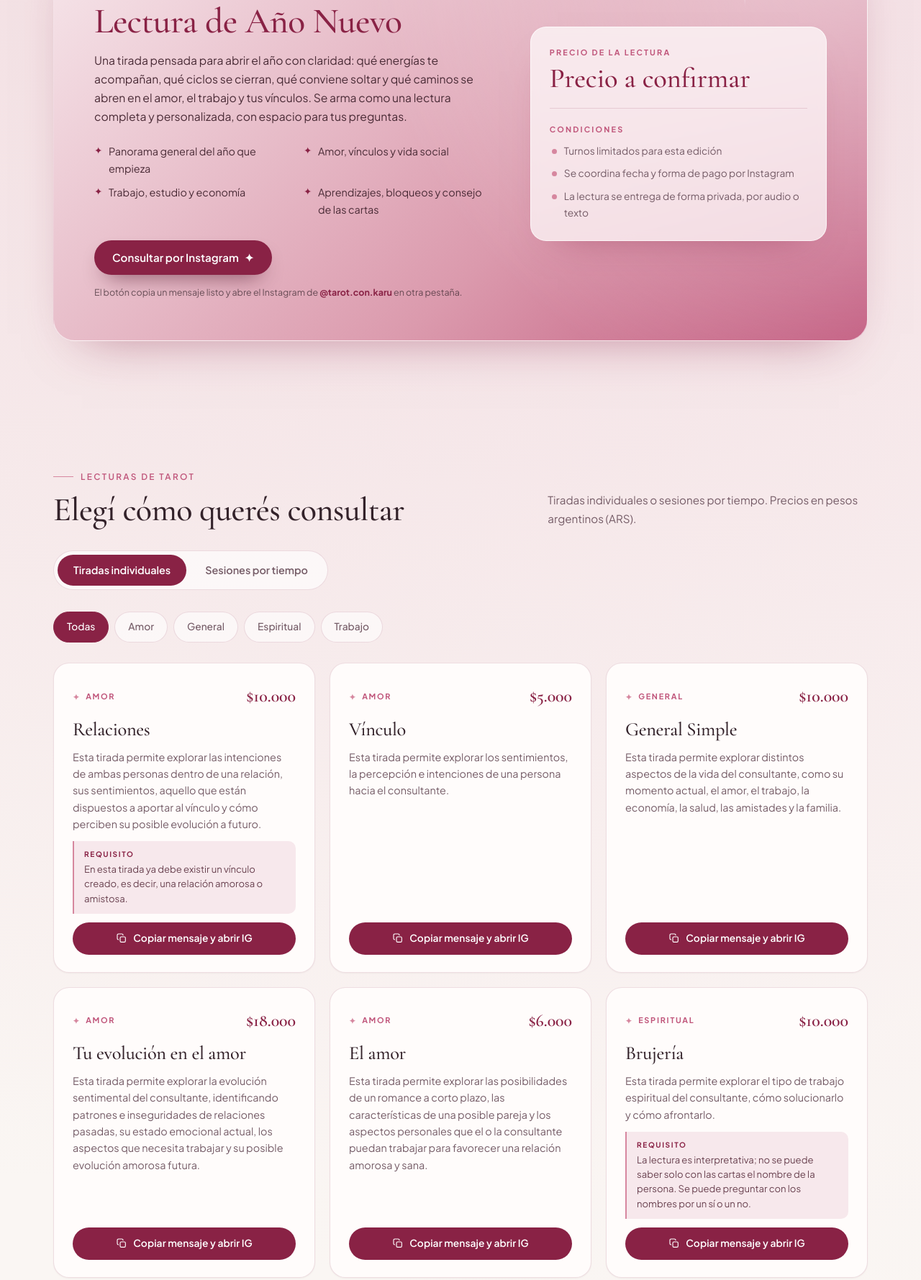
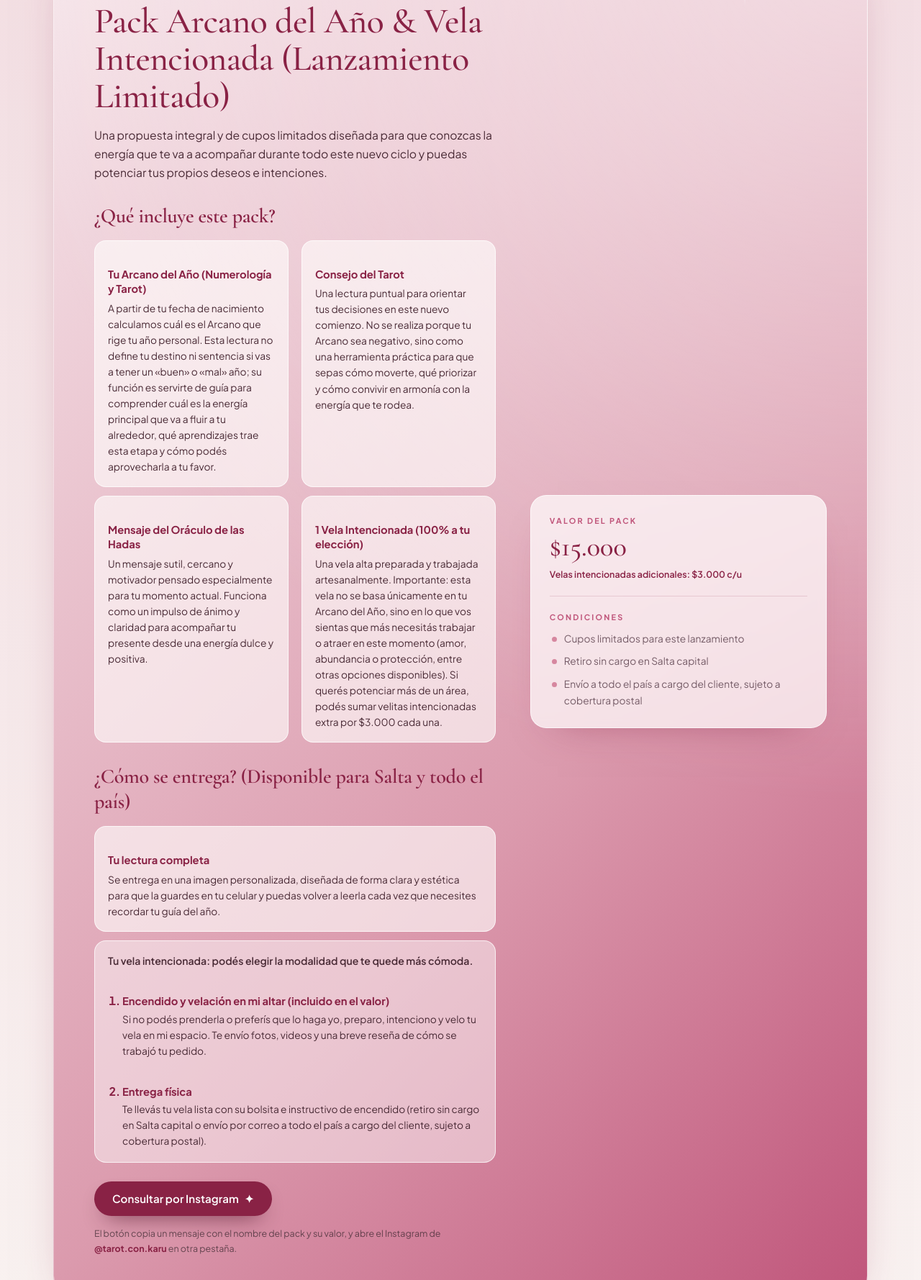
Before and after one commit to v0idbrn/tarot-con-karu, a plain HTML site: page public/index.html in a window 1280 px wide. Shown: the part 873-2652 px from the top of the page at 72% size. Drawn offline with nearby package versions, Linux system fonts and the light colour scheme.

Commit message:
feat: detallar el Pack Arcano del Año y Vela Intencionada
Reemplaza el placeholder de Año Nuevo con el contenido definitivo del pack
($15.000, qué incluye, entrega y condiciones) y corrige el paso de reserva
para que hable en primera persona, ya que el sitio es de Karu.

```diff
--- a/public/app.js
+++ b/public/app.js
@@ -293,6 +293,8 @@ function renderNewYear() {
   setText("an-etiqueta", NEW_YEAR_SERVICE.etiqueta);
   setText("an-titulo", NEW_YEAR_SERVICE.nombre);
   setText("an-desc", NEW_YEAR_SERVICE.descripcion);
+  setText("an-incluye-titulo", NEW_YEAR_SERVICE.incluyeTitulo);
+  setText("an-entrega-titulo", NEW_YEAR_SERVICE.entrega?.titulo);
 
   const priceEl = document.getElementById("an-precio");
   if (priceEl) {
@@ -302,11 +304,48 @@ function renderNewYear() {
       "A confirmar";
   }
 
+  setText("an-precio-nota", NEW_YEAR_SERVICE.precioNota);
+
   const incluyeEl = document.getElementById("an-incluye");
   if (incluyeEl && Array.isArray(NEW_YEAR_SERVICE.incluye)) {
     incluyeEl.innerHTML = NEW_YEAR_SERVICE.incluye
-      .map((item) => `<li>${item}</li>`)
+      .map(
+        (item) => `
+          <article class="feature">
+            <h4 class="feature-title">${item.titulo}</h4>
+            <p class="feature-text">${item.texto}</p>
+          </article>
+        `
+      )
       .join("");
+  }
+
+  const entregaEl = document.getElementById("an-entrega");
+  const entrega = NEW_YEAR_SERVICE.entrega;
+  if (entregaEl && entrega) {
+    const modalidades = Array.isArray(entrega.modalidades)
+      ? entrega.modalidades
+          .map(
+            (modalidad) => `
+              <li class="delivery-mode">
+                <h4 class="feature-title">${modalidad.titulo}</h4>
+                <p class="feature-text">${modalidad.texto}</p>
+              </li>
+            `
+          )
+          .join("")
+      : "";
+
+    entregaEl.innerHTML = `
+      <article class="feature feature--reading">
+        <h4 class="feature-title">${entrega.lectura.titulo}</h4>
+        <p class="feature-text">${entrega.lectura.texto}</p>
+      </article>
+      <div class="delivery-modes">
+        <p class="delivery-intro">${entrega.velaIntro}</p>
+        <ol class="delivery-list">${modalidades}</ol>
+      </div>
+    `;
   }
 
   const condEl = document.getElementById("an-cond");
--- a/public/data/services.js
+++ b/public/data/services.js
@@ -31,31 +31,73 @@ export const tiktok = {
 
 export const NEW_YEAR_SERVICE = {
   id: "ano-nuevo",
-  etiqueta: "Edición especial",
-  nombre: "Lectura de Año Nuevo",
+  etiqueta: "Lanzamiento Limitado · Año Nuevo",
+  nombre:
+    "Pack Arcano del Año & Vela Intencionada (Lanzamiento Limitado)",
 
   // Precio en ARS. Usá un número (por ej. 15000) o null mientras esté a confirmar.
-  precio: null,
+  precio: 15000,
   precioTexto: "Precio a confirmar",
+  precioNota: "Velas intencionadas adicionales: $3.000 c/u",
 
   descripcion:
-    "Una tirada pensada para abrir el año con claridad: qué energías te acompañan, qué ciclos se cierran, qué conviene soltar y qué caminos se abren en el amor, el trabajo y tus vínculos. Se arma como una lectura completa y personalizada, con espacio para tus preguntas.",
+    "Una propuesta integral y de cupos limitados diseñada para que conozcas la energía que te va a acompañar durante todo este nuevo ciclo y puedas potenciar tus propios deseos e intenciones.",
 
+  incluyeTitulo: "¿Qué incluye este pack?",
   incluye: [
-    "Panorama general del año que empieza",
-    "Amor, vínculos y vida social",
-    "Trabajo, estudio y economía",
-    "Aprendizajes, bloqueos y consejo de las cartas",
+    {
+      titulo: "Tu Arcano del Año (Numerología y Tarot)",
+      texto:
+        "A partir de tu fecha de nacimiento calculamos cuál es el Arcano que rige tu año personal. Esta lectura no define tu destino ni sentencia si vas a tener un «buen» o «mal» año; su función es servirte de guía para comprender cuál es la energía principal que va a fluir a tu alrededor, qué aprendizajes trae esta etapa y cómo podés aprovecharla a tu favor.",
+    },
+    {
+      titulo: "Consejo del Tarot",
+      texto:
+        "Una lectura puntual para orientar tus decisiones en este nuevo comienzo. No se realiza porque tu Arcano sea negativo, sino como una herramienta práctica para que sepas cómo moverte, qué priorizar y cómo convivir en armonía con la energía que te rodea.",
+    },
+    {
+      titulo: "Mensaje del Oráculo de las Hadas",
+      texto:
+        "Un mensaje sutil, cercano y motivador pensado especialmente para tu momento actual. Funciona como un impulso de ánimo y claridad para acompañar tu presente desde una energía dulce y positiva.",
+    },
+    {
+      titulo: "1 Vela Intencionada (100% a tu elección)",
+      texto:
+        "Una vela alta preparada y trabajada artesanalmente. Importante: esta vela no se basa únicamente en tu Arcano del Año, sino en lo que vos sientas que más necesitás trabajar o atraer en este momento (amor, abundancia o protección, entre otras opciones disponibles). Si querés potenciar más de un área, podés sumar velitas intencionadas extra por $3.000 cada una.",
+    },
   ],
 
+  entrega: {
+    titulo: "¿Cómo se entrega? (Disponible para Salta y todo el país)",
+    lectura: {
+      titulo: "Tu lectura completa",
+      texto:
+        "Se entrega en una imagen personalizada, diseñada de forma clara y estética para que la guardes en tu celular y puedas volver a leerla cada vez que necesites recordar tu guía del año.",
+    },
+    velaIntro: "Tu vela intencionada: podés elegir la modalidad que te quede más cómoda.",
+    velaTitulo: "Tu vela intencionada",
+    modalidades: [
+      {
+        titulo: "Encendido y velación en mi altar (incluido en el valor)",
+        texto:
+          "Si no podés prenderla o preferís que lo haga yo, preparo, intenciono y velo tu vela en mi espacio. Te envío fotos, videos y una breve reseña de cómo se trabajó tu pedido.",
+      },
+      {
+        titulo: "Entrega física",
+        texto:
+          "Te llevás tu vela lista con su bolsita e instructivo de encendido (retiro sin cargo en Salta capital o envío por correo a todo el país a cargo del cliente, sujeto a cobertura postal).",
+      },
+    ],
+  },
+
   condiciones: [
-    "Turnos limitados para esta edición",
-    "Se coordina fecha y forma de pago por Instagram",
-    "La lectura se entrega de forma privada, por audio o texto",
+    "Cupos limitados para este lanzamiento",
+    "Retiro sin cargo en Salta capital",
+    "Envío a todo el país a cargo del cliente, sujeto a cobertura postal",
   ],
 
   mensaje:
-    "¡Hola Karu! 🌙 Quiero consultar por la lectura especial de Año Nuevo. ¿Me contás cómo funciona, el precio y las condiciones? ¡Gracias! ✨",
+    "¡Hola Karu! 🌙 Me interesa el «Pack Arcano del Año & Vela Intencionada (Lanzamiento Limitado)» ($15.000). ¿Me contás cómo reservo mi cupo? ¡Gracias! ✨",
 };
 
 /* ------------------------------------------------------------
--- a/public/index.html
+++ b/public/index.html
@@ -6,7 +6,7 @@
     <title>Tarot con Karu · Lecturas, sesiones y rituales</title>
     <meta
       name="description"
-      content="Lecturas de tarot, sesiones por tiempo y rituales con Karu. Tiradas de amor, trabajo y espiritualidad, Consulta de Orientación y la lectura especial de Año Nuevo. Reservá por Instagram."
+      content="Lecturas de tarot, sesiones por tiempo y rituales con Karu. Tiradas de amor, trabajo y espiritualidad, Consulta de Orientación y el Pack Arcano del Año & Vela Intencionada. Reservá por Instagram."
     />
     <meta name="theme-color" content="#FAF6F3" />
     <link
@@ -445,26 +445,41 @@
         <div class="container">
           <div class="newyear-card">
             <div class="newyear-main">
-              <span class="badge" id="an-etiqueta">Edición especial</span>
-              <h2 class="newyear-title" id="an-titulo">Lectura de Año Nuevo</h2>
+              <span class="badge" id="an-etiqueta">Lanzamiento Limitado · Año Nuevo</span>
+              <h2 class="newyear-title" id="an-titulo">
+                Pack Arcano del Año &amp; Vela Intencionada (Lanzamiento Limitado)
+              </h2>
               <p class="newyear-lead" id="an-desc"></p>
-              <ul class="newyear-list" id="an-incluye"></ul>
+
+              <h3 class="newyear-subtitle" id="an-incluye-titulo">
+                ¿Qué incluye este pack?
+              </h3>
+              <div class="newyear-features" id="an-incluye"></div>
+
+              <h3 class="newyear-subtitle" id="an-entrega-titulo">
+                ¿Cómo se entrega? (Disponible para Salta y todo el país)
+              </h3>
+              <div class="newyear-delivery" id="an-entrega"></div>
 
               <button class="btn btn-primary" type="button" data-copy="ano-nuevo">
                 Consultar por Instagram <span aria-hidden="true">✦</span>
               </button>
               <p class="newyear-footnote">
-                El botón copia un mensaje listo y abre el Instagram de
-                <strong>@tarot.con.karu</strong> en otra pestaña.
+                El botón copia un mensaje con el nombre del pack y su valor, y
+                abre el Instagram de <strong>@tarot.con.karu</strong> en otra
+                pestaña.
               </p>
             </div>
 
             <aside
               class="newyear-aside"
-              aria-label="Precio y condiciones de la lectura de Año Nuevo"
+              aria-label="Valor y condiciones del Pack Arcano del Año y Vela Intencionada"
             >
-              <p class="mini-label">Precio de la lectura</p>
-              <p class="newyear-price" id="an-precio">A confirmar</p>
+              <p class="mini-label">Valor del pack</p>
+              <p class="newyear-price" id="an-precio">$15.000</p>
+              <p class="newyear-price-note" id="an-precio-nota">
+                Velas intencionadas adicionales: $3.000 c/u
+              </p>
 
               <div class="aside-divider" aria-hidden="true"></div>
 
@@ -613,7 +628,7 @@
               <span class="step-num" aria-hidden="true">03</span>
               <h3>Coordiná turno y pago</h3>
               <p>
-                Karu te confirma disponibilidad, la forma de pago y cómo vas a
+                Te confirmo disponibilidad, la forma de pago y cómo vas a
                 recibir tu lectura o ritual.
               </p>
             </li>
--- a/public/styles.css
+++ b/public/styles.css
@@ -536,31 +536,83 @@ svg {
   color: #4a2b36;
 }
 
-.newyear-list {
-  display: grid;
-  grid-template-columns: repeat(auto-fit, minmax(200px, 1fr));
-  gap: 10px 24px;
-  margin: 24px 0 30px;
-  width: 100%;
+.newyear-subtitle {
+  margin-top: 30px;
+  font-family: var(--serif);
+  font-size: clamp(1.4rem, 2.2vw, 1.8rem);
+  font-weight: 600;
+  line-height: 1.25;
+  color: var(--crimson);
 }
 
-.newyear-list li {
-  position: relative;
-  padding-left: 20px;
-  font-size: 0.9rem;
+.newyear-features {
+  display: grid;
+  grid-template-columns: repeat(auto-fit, minmax(240px, 1fr));
+  gap: 12px 18px;
+  width: 100%;
+  margin-top: 16px;
+}
+
+.feature {
+  padding: 16px 18px;
+  border: 1px solid rgba(255, 255, 255, 0.72);
+  border-radius: 16px;
+  background: rgba(255, 253, 252, 0.62);
+}
+
+.feature-title {
+  margin-bottom: 6px;
+  font-size: 0.92rem;
+  font-weight: 700;
+  line-height: 1.4;
+  color: var(--crimson);
+}
+
+.feature-text {
+  font-size: 0.86rem;
+  line-height: 1.6;
   color: #4a2b36;
 }
 
-.newyear-list li::before {
-  content: "✦";
-  position: absolute;
-  left: 0;
-  top: -1px;
+.newyear-delivery {
+  display: grid;
+  gap: 12px;
+  width: 100%;
+  margin-top: 16px;
+}
+
+.delivery-modes {
+  padding: 16px 18px 18px;
+  border: 1px solid rgba(255, 255, 255, 0.72);
+  border-radius: 16px;
+  background: rgba(255, 255, 255, 0.45);
+}
+
+.delivery-intro {
+  margin-bottom: 12px;
+  font-size: 0.88rem;
+  font-weight: 600;
+  color: #4a2b36;
+}
+
+.delivery-list {
+  display: grid;
+  gap: 12px;
+  padding-left: 20px;
+  list-style: decimal;
+}
+
+.delivery-list li::marker {
+  font-weight: 700;
   color: var(--crimson);
-  font-size: 0.85rem;
+}
+
+.delivery-mode .feature-title {
+  margin-bottom: 4px;
 }
 
 .newyear-main .btn-primary {
+  margin-top: 26px;
   background: var(--crimson);
   box-shadow: 0 14px 30px -16px rgba(70, 12, 33, 0.9);
 }
@@ -604,6 +656,14 @@ svg {
   font-size: clamp(2rem, 3vw, 2.5rem);
   font-weight: 500;
   line-height: 1.1;
+  color: var(--crimson);
+}
+
+.newyear-price-note {
+  margin-top: 8px;
+  font-size: 0.78rem;
+  font-weight: 600;
+  line-height: 1.5;
   color: var(--crimson);
 }
 
```
Also changed, not shown: 1 other file.
